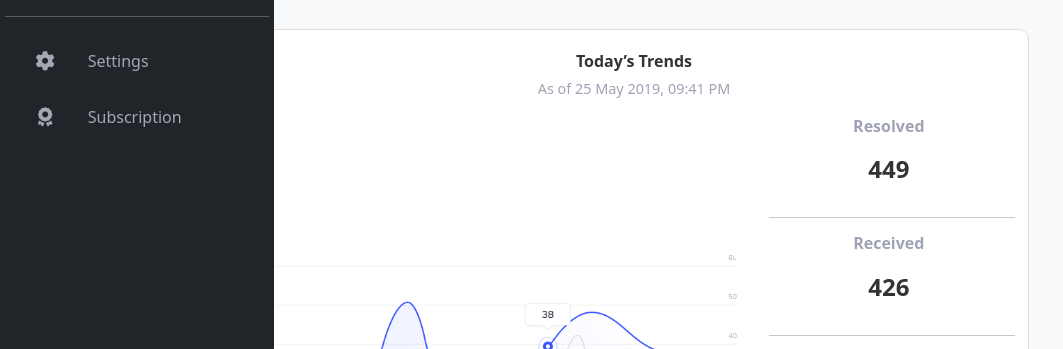
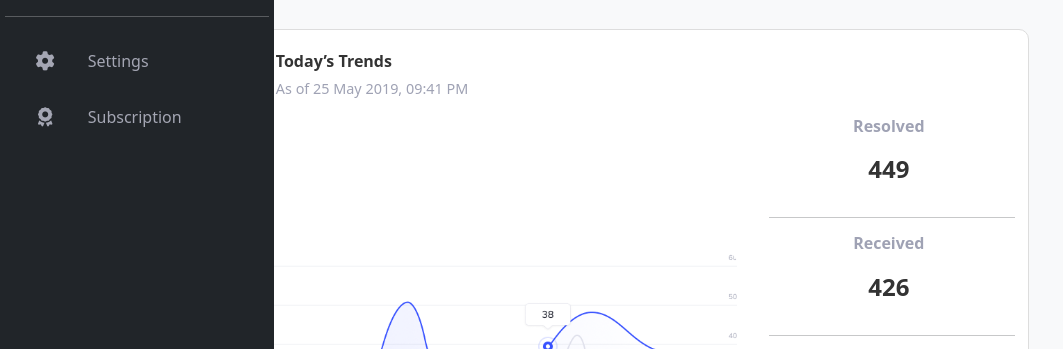
Before and after one commit to morovie/frontend-framework, a website: page public/index.html in a window 1280 px wide. Shown: the part 447-796 px from the top of the page, without its empty margins (6-1069 px from the left). Drawn offline with nearby package versions, Linux system fonts and the light colour scheme.

Commit message:
changed positioning of "today's trends"

```diff
--- a/src/scss/stylesheet.scss
+++ b/src/scss/stylesheet.scss
@@ -239,8 +239,8 @@ header.page-header {
   background-color: white;
 
   .trends-header {
-    text-align: center;
     margin-bottom: 1.25rem;
+    padding-left: 1em;
 
     h5 {
       @include text-style(1em, bold);
```
Also changed, not shown: public/index.html (+5 -1 lines), public/assets/css/stylesheet.css.
